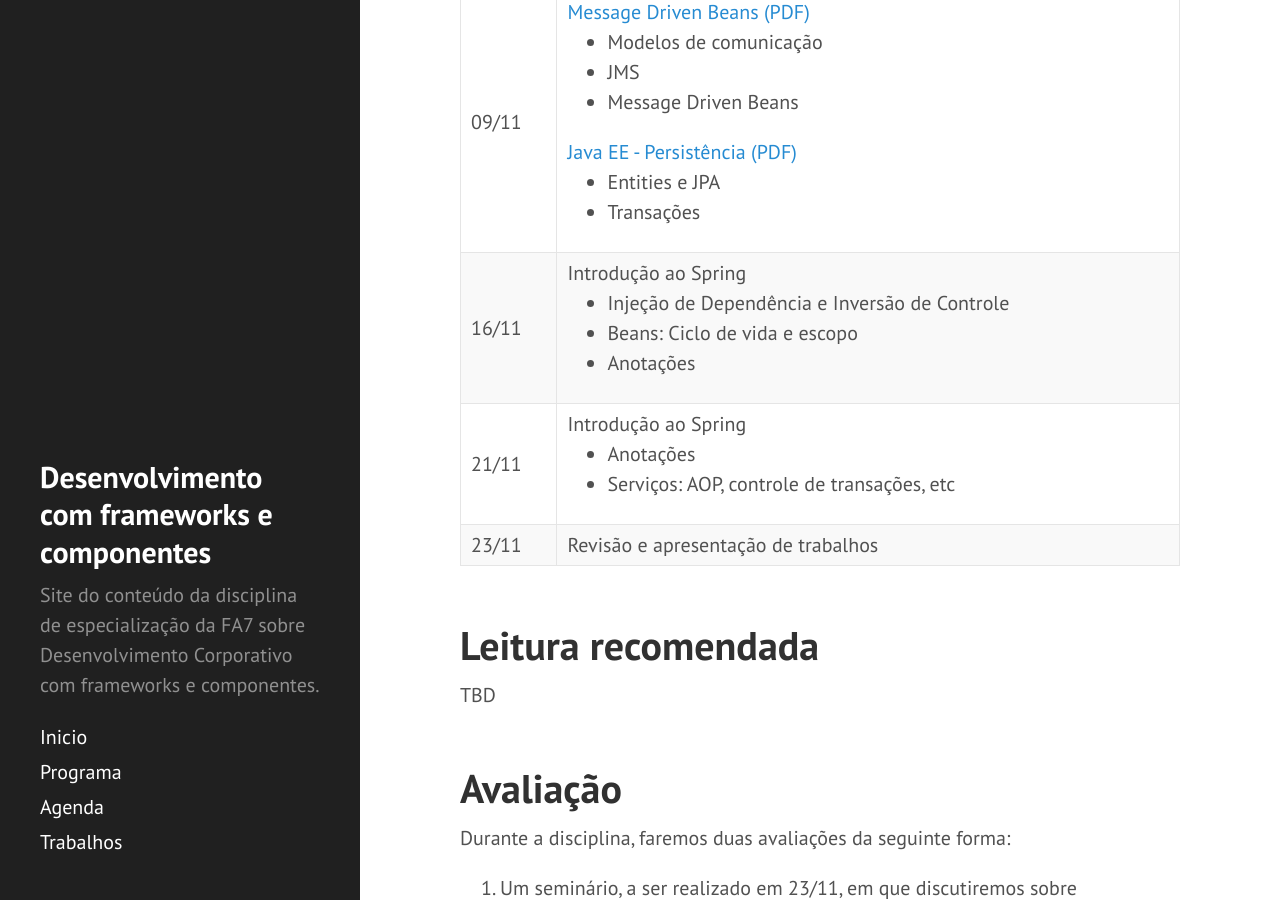
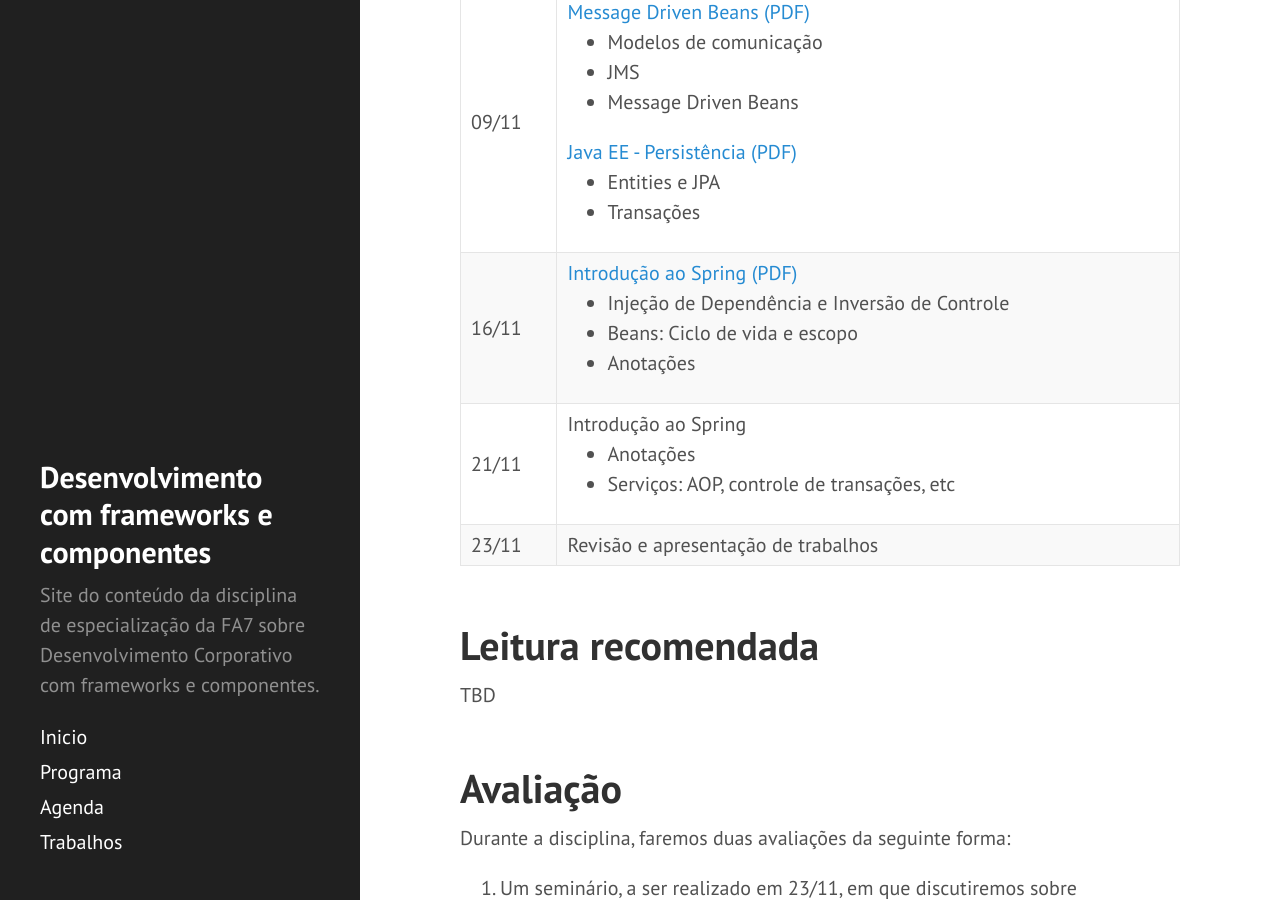
Before and after one commit to michelav/fa7-frameworks, a Jekyll site: the page built from index.md, in a window 1280 px wide and 900 px high, scrolled down 1728 px. Built offline with Jekyll 4.4.1, drawn with Linux system fonts in a browser that asks for light colours.

Commit message:
Atualizando o indice

```diff
--- a/index.md
+++ b/index.md
@@ -101,7 +101,8 @@ corporativas utilizando _frameworks_ de mercado. Os tópicos programados para a
 <tr>
   <td class="date-cell"><date datetime="16-11-2016">16/11</date></td>
   <td class="agenda-cell">
-    Introdução ao Spring
+    <a href="{{site.github.url}}/presentations/spring.html">Introdução ao Spring</a>
+    <a href="{{site.github.url}}/pdfs/spring.pdf">(PDF)</a>
     <ul>
       <li>Injeção de Dependência e Inversão de Controle</li>
       <li>Beans: Ciclo de vida e escopo</li>
```
